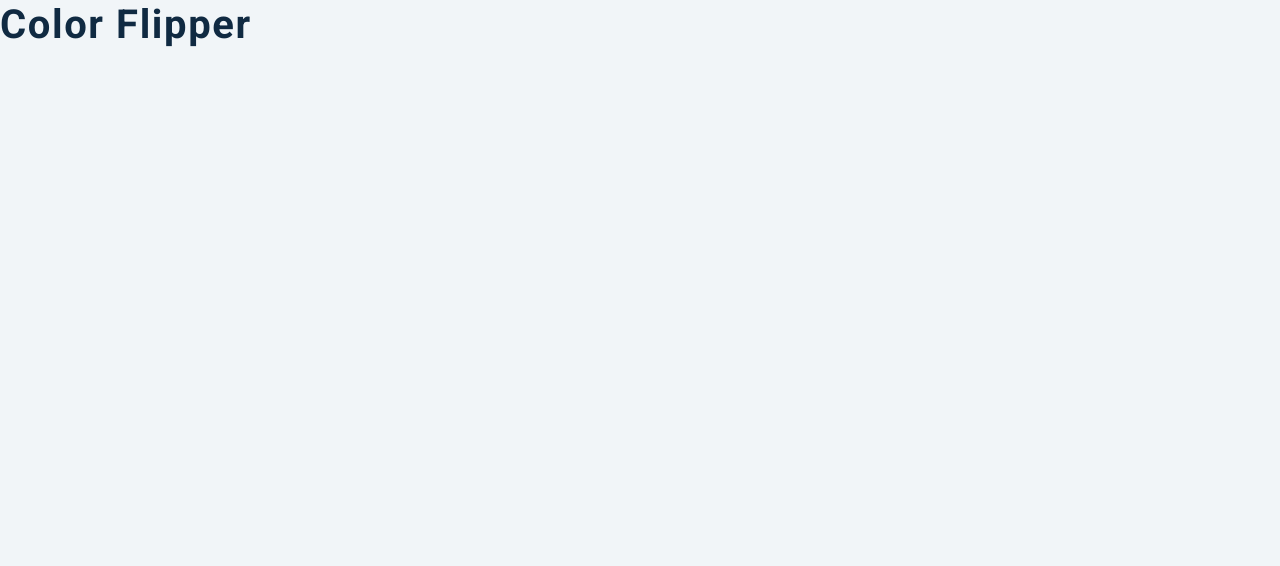
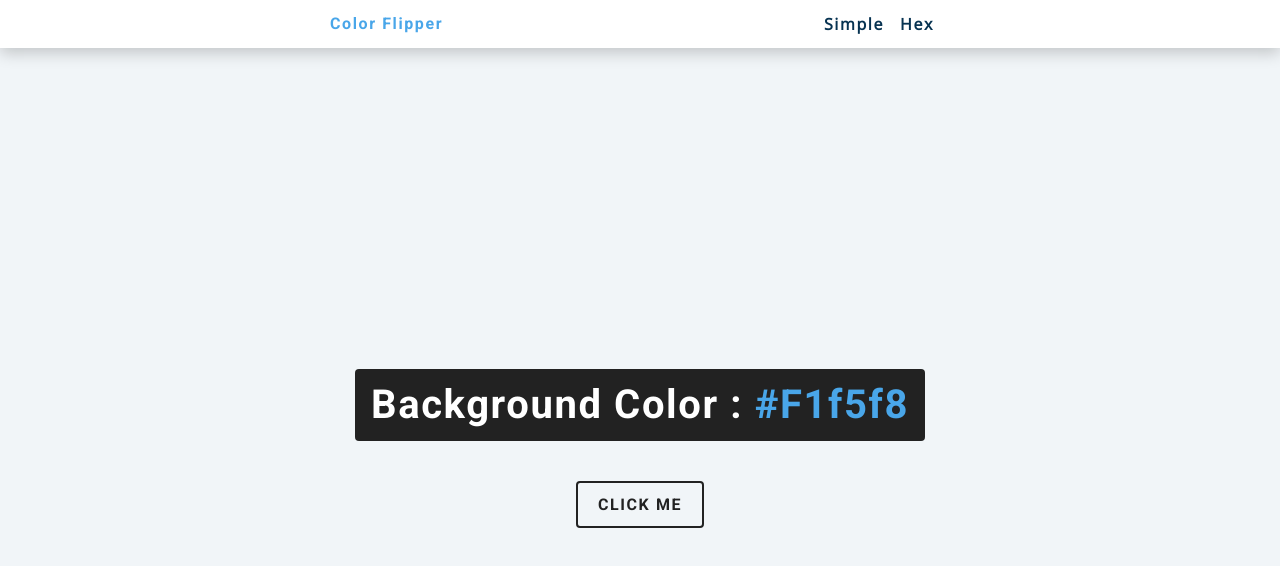
Before and after one commit to prithivirajmurugan/Vanilla_javascript, a plain HTML site: page Color_flipper/index.html in a window 1280 px wide. Drawn offline with nearby package versions, Linux system fonts and the light colour scheme.

Commit message:
final commit

```diff
--- a/Color_flipper/app.js
+++ b/Color_flipper/app.js
@@ -0,0 +1,12 @@
+const colors = ["green", "red", "rgba(133,122,200)", "#f15025"];
+const btn = document.getElementById("btn");
+const color = document.querySelector(".color");
+btn.addEventListener("click", function () {
+    const randomNumber = getRandomNumber();
+    document.body.style.backgroundColor = colors[randomNumber];
+    color.textContent = colors[randomNumber];
+});
+
+function getRandomNumber() {
+    return Math.floor(Math.random() * colors.length);
+}
--- a/Color_flipper/index.html
+++ b/Color_flipper/index.html
@@ -1,14 +1,33 @@
 <!DOCTYPE html>
 <html lang="en">
+
 <head>
-    <meta charset="UTF-8">
-    <meta http-equiv="X-UA-Compatible" content="IE=edge">
-    <meta name="viewport" content="width=device-width, initial-scale=1.0">
+    <meta charset="UTF-8" />
+    <meta name="viewport" content="width=device-width, initial-scale=1.0" />
     <title>Color Flipper || Simple</title>
-    <link rel="stylesheet" href="styles.css"/>
+
+    <!-- styles -->
+    <link rel="stylesheet" href="styles.css" />
 </head>
+
 <body>
-    <h1>color flipper</h1>
+    <nav>
+        <div class="nav-center">
+            <h4>color flipper</h4>
+            <ul class="nav-links">
+                <li><a href="index.html">simple</a></li>
+                <li><a href="hex.html">hex</a></li>
+            </ul>
+        </div>
+    </nav>
+    <main>
+        <div class="container">
+            <h2>background color : <span class="color">#f1f5f8</span></h2>
+            <button class="btn btn-hero" id="btn">click me</button>
+        </div>
+    </main>
+    <!-- javascript -->
     <script src="app.js"></script>
 </body>
+
 </html>
--- a/Color_flipper/styles.css
+++ b/Color_flipper/styles.css
@@ -64,6 +64,9 @@ body{
     font-size: 0.875rem;
 }
 ul{
+    list-style-type: none;
+}
+a{
     text-decoration: none;
 }
 
@@ -83,6 +86,9 @@ h2{
 h3{
     font-size: 1.25rem;
 }
+h4{
+    font-size: 0.875rem;
+}
 p{
     margin-bottom: 1.25rem;
     color: var(--clr-grey-5);
@@ -91,4 +97,116 @@ p{
     h1{
         font-size:2.5rem;
     }
+    h2{
+        font-size:2.5rem;
+    }
+    h3{
+        font-size: 1.75rem;
+    }
+    h4{
+        font-size: 1rem;
+    }
+    body{
+        font-size: 1rem;
+    }
+    h1,h2,h3,h4{
+        line-height: 1;
+    }
 }
+.section{
+    padding: 5rem 0;
+}
+.section-center{
+    width: 90vw;
+    margin: 0 auto;
+    max-width: 1170px;
+}
+@media screen and (min-width:992px){
+    .section-center{
+        width: 95vw;
+    }
+
+}
+main{
+    min-height: 100vh;
+    display: grid;
+    place-items: center;
+}
+
+nav{
+    background: var(--clr-white);
+    height: 3rem;
+    display: grid;
+    align-items:center;
+    box-shadow: var(--dark-shadow);
+}
+
+.nav-center{
+    width: 90vw;
+    max-width: var(--fixed-width);
+    margin: 0 auto;
+    display: flex;
+    align-items: center;
+    justify-content: space-between;
+}
+
+.nav-center h4{
+    margin-bottom: 0;
+    color: var(--clr-primary-5);
+}
+
+.nav-links{
+    display: flex;
+}
+nav a{
+    text-transform: capitalize;
+    font-weight: 700;
+    font-size: 1rem;
+    margin-right: 1rem;
+    letter-spacing: var(--spacing);
+    color: var(--clr-primary-1);
+}
+nav a:hover{
+    color:var(--clr-primary-5);
+}
+
+/* Container */
+
+main{
+    min-height: calc(100vh-3rem);
+    display: grid;
+    place-items: center;
+}
+.container{
+    text-align: center;
+}
+.container h2{
+    background: var(--clr-black);
+    color: var(--clr-white);
+    padding: 1rem;
+    border-radius: var(--radius);
+    margin-bottom:2.5rem;
+}
+.color{
+    color:var(--clr-primary-5);
+}
+.btn-hero{
+    font-family: var(--ff-primary);
+    text-transform: uppercase;
+    background: transparent;
+    color: var(--clr-black);
+    letter-spacing: var(--spacing);
+    display: inline-block;
+    font-weight: 700;
+    transition: var(--transition);
+    border:2px solid var(--clr-black);
+    cursor: pointer;
+    box-shadow: 2px solid var(--clr-black);
+    border-radius: var(--radius);
+    font-size: 1rem;
+    padding: 0.75rem 1.25rem;
+}
+.btn-hero:hover{
+    color:var(--clr-white);
+    background: var(--clr-black);
+}
```
Also changed, not shown: Color_flipper/hex.js (added, +15 -0 lines).
